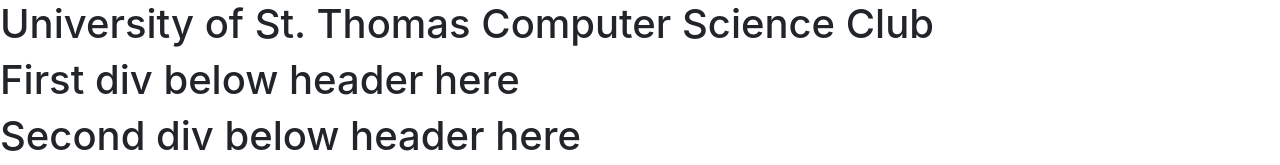
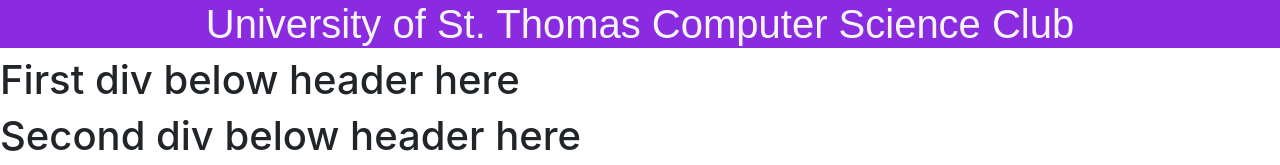
Before and after one commit to jonathan-dooley24/letswebdevelop, a plain HTML site: page index.html in a window 1280 px wide. Shown: the top 165 px of the page. Drawn offline with nearby package versions, Linux system fonts and the light colour scheme.

Commit message:
Yeas!  Finally making some progress!

```diff
--- a/index.html
+++ b/index.html
@@ -19,7 +19,7 @@
   </head>
   <body>
 
-    <div class="header-ant">
+    <div class="header">
       <!--Let's hope Anthony doesn't break everying...  xD -->
       <h1>University of St. Thomas Computer Science Club</h1>
 
--- a/styles.css
+++ b/styles.css
@@ -1,5 +1,11 @@
 .header {
-  background-color: purple;
+  background-color: blueviolet;
+
+  color: whitesmoke;
+  text-align: center;
+  font-family: fantasy;
+  font-size: xx-large;
+
 }
 
 .div1 {
```
